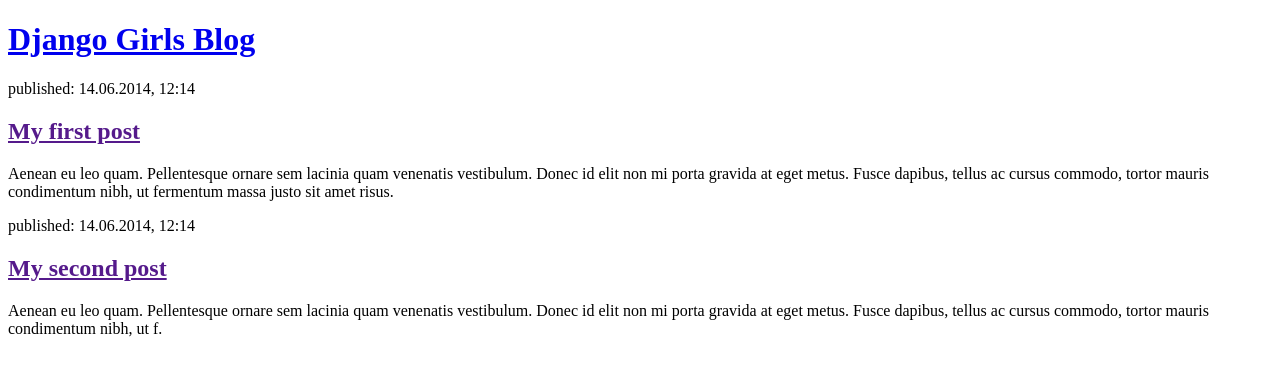
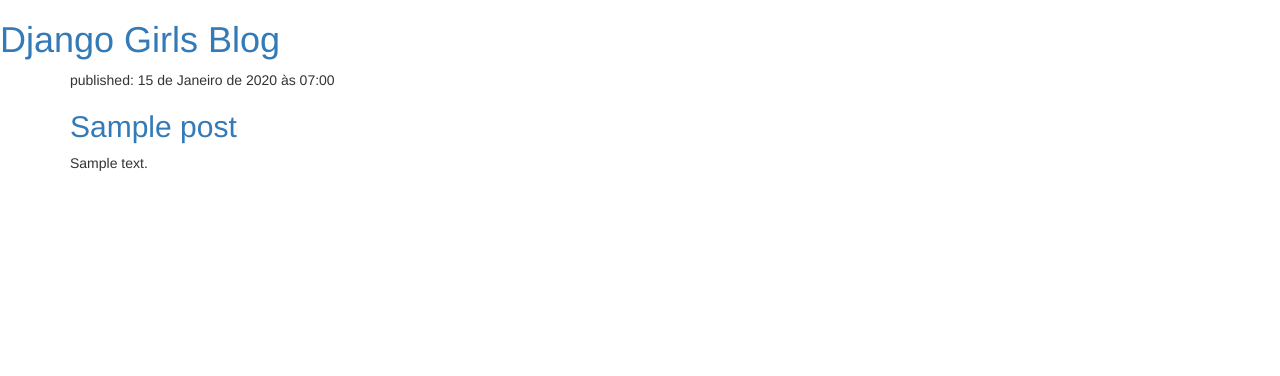
Before and after one commit to P3dropmed/django, a Django app: page / in a window 1280 px wide. Shown: the top 376 px of the page. Run offline with Django 4.2, Linux system fonts and the light colour scheme; tables that the repository leaves empty hold one stand-in row (values such as "Sample post"); some libraries are stand-ins or nearby versions.

Commit message:
Modificacoes html, css e banco de dados

```diff
--- /dev/null
+++ b/blog/static/blog.css
@@ -0,0 +1,4 @@
+h1 a, h2 a {
+    color: #131eb8;
+    font-family: 'Lobster';
+}
--- a/blog/templates/blog/post_list.html
+++ b/blog/templates/blog/post_list.html
@@ -1,23 +1,24 @@
 <!DOCTYPE html>
 <html>
-    <head>
-        <title>Django Girls blog</title>
-    </head>
-    <body>
-        <header>
-            <h1><a href="/">Django Girls Blog</a></h1>
-        </header>
+    <link rel="stylesheet" href="//maxcdn.bootstrapcdn.com/bootstrap/3.2.0/css/bootstrap.min.css">
+    <link rel="stylesheet" href="//maxcdn.bootstrapcdn.com/bootstrap/3.2.0/css/bootstrap-theme.min.css">
+    <div>
+        <h1><a href="/">Django Girls Blog</a></h1>
+    </div>
 
-        <article>
-            <time>published: 14.06.2014, 12:14</time>
-            <h2><a href="">My first post</a></h2>
-            <p>Aenean eu leo quam. Pellentesque ornare sem lacinia quam venenatis vestibulum. Donec id elit non mi porta gravida at eget metus. Fusce dapibus, tellus ac cursus commodo, tortor mauris condimentum nibh, ut fermentum massa justo sit amet risus.</p>
-        </article>
-
-        <article>
-            <time>published: 14.06.2014, 12:14</time>
-            <h2><a href="">My second post</a></h2>
-            <p>Aenean eu leo quam. Pellentesque ornare sem lacinia quam venenatis vestibulum. Donec id elit non mi porta gravida at eget metus. Fusce dapibus, tellus ac cursus commodo, tortor mauris condimentum nibh, ut f.</p>
-        </article>
-    </body>
+    <div class="content container">
+        <div class="row">
+            <div class="col-md-8">
+                {% for post in posts %}
+                    <div class="post">
+                        <div class="date">
+                            <p>published: {{ post.published_date }}</p>
+                        </div>
+                        <h2><a href="">{{ post.title }}</a></h2>
+                        <p>{{ post.text|linebreaksbr }}</p>
+                    </div>
+                {% endfor %}
+            </div>
+        </div>
+    </div>
 </html>
--- a/blog/views.py
+++ b/blog/views.py
@@ -1,5 +1,8 @@
 from django.shortcuts import render
+from django.utils import timezone
+from .models import Post
 
-# Create your views here.
 def post_list(request):
-    return render(request, 'blog/post_list.html', {})
+
+    posts = Post.objects.all()
+    return render(request, 'blog/post_list.html', {'posts': posts})
```
Also changed, not shown: blog/migrations/0001_initial.py (added), blog/templates/blog/blog.css (added).
